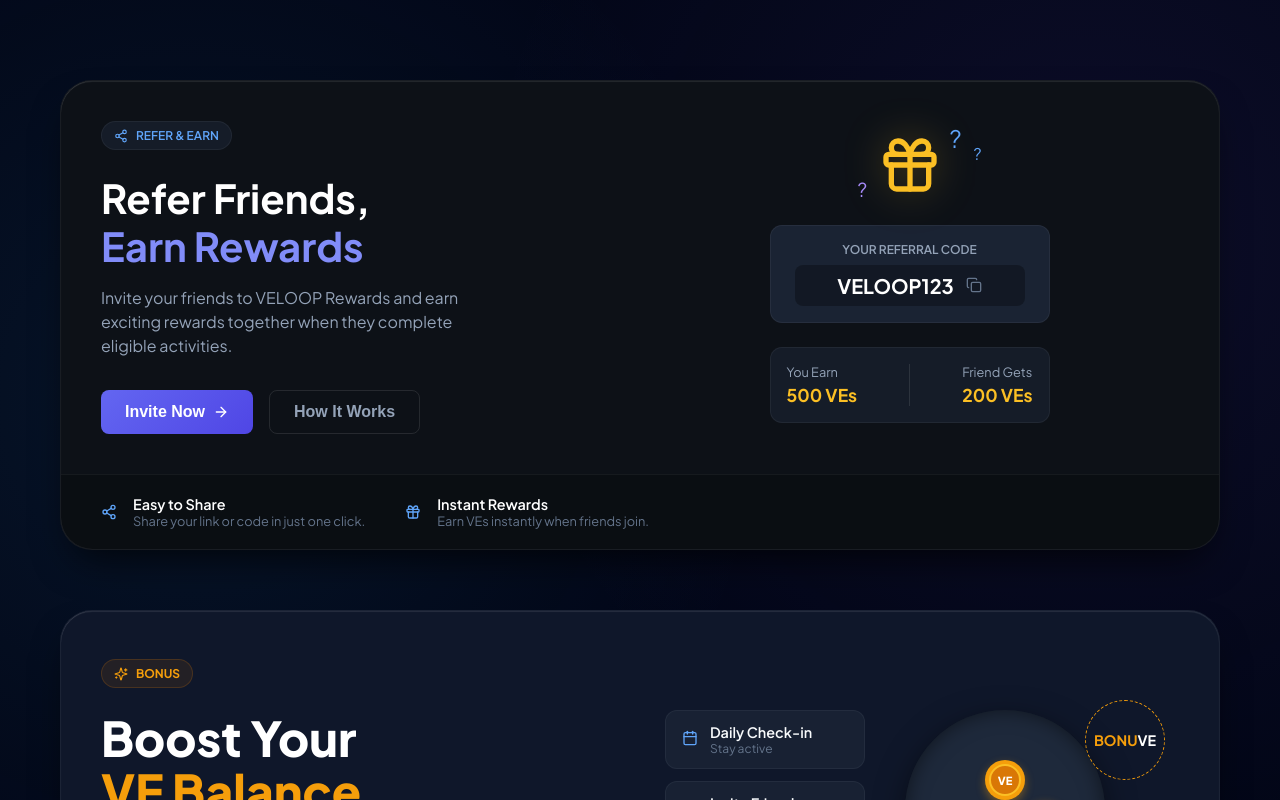
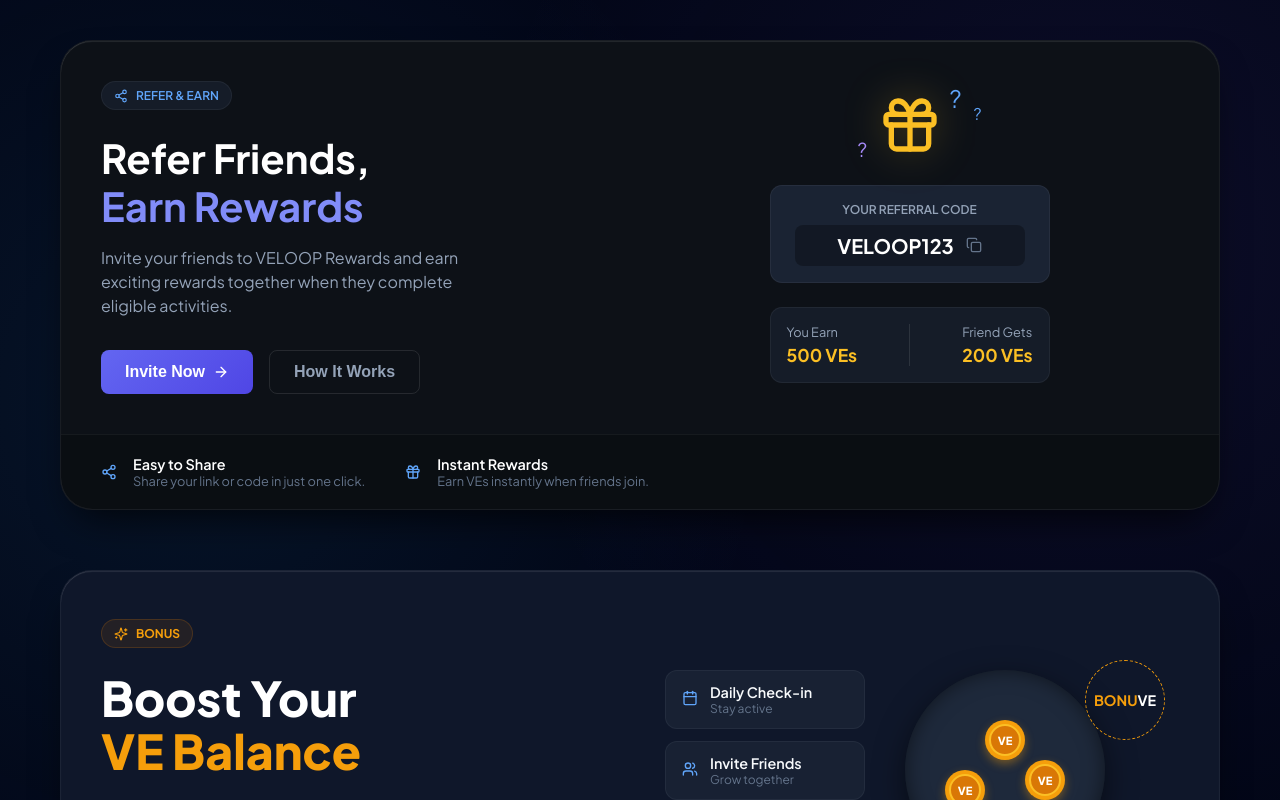
Before and after one commit to nandinisihare2332/veloop-rewards-banners, a React (Vite) app: page / in a window 1280 px wide. Shown: the top 800 px of the page. Built offline with nearby package versions, Linux system fonts and the light colour scheme.

Commit message:
style: reduce top padding in app-container

```diff
--- a/src/App.css
+++ b/src/App.css
@@ -1,5 +1,5 @@
 .app-container {
-  padding: 80px 20px;
+  padding: 40px 20px;
   display: flex;
   flex-direction: column;
   gap: 60px;
```
